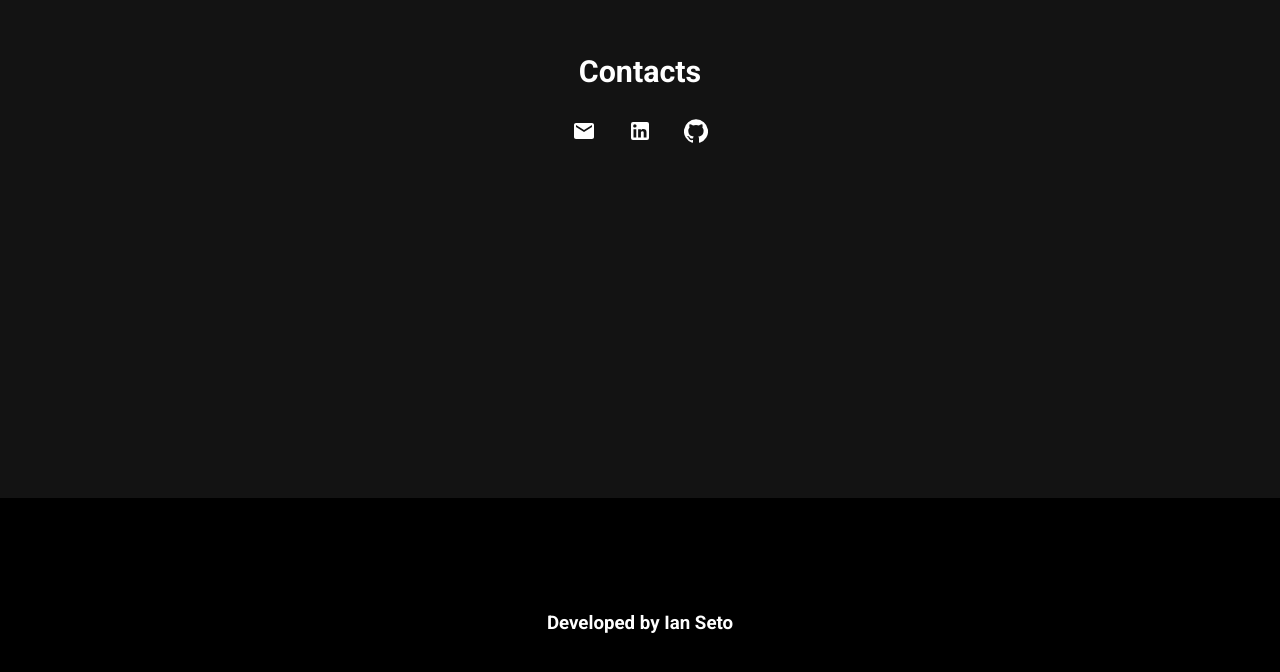
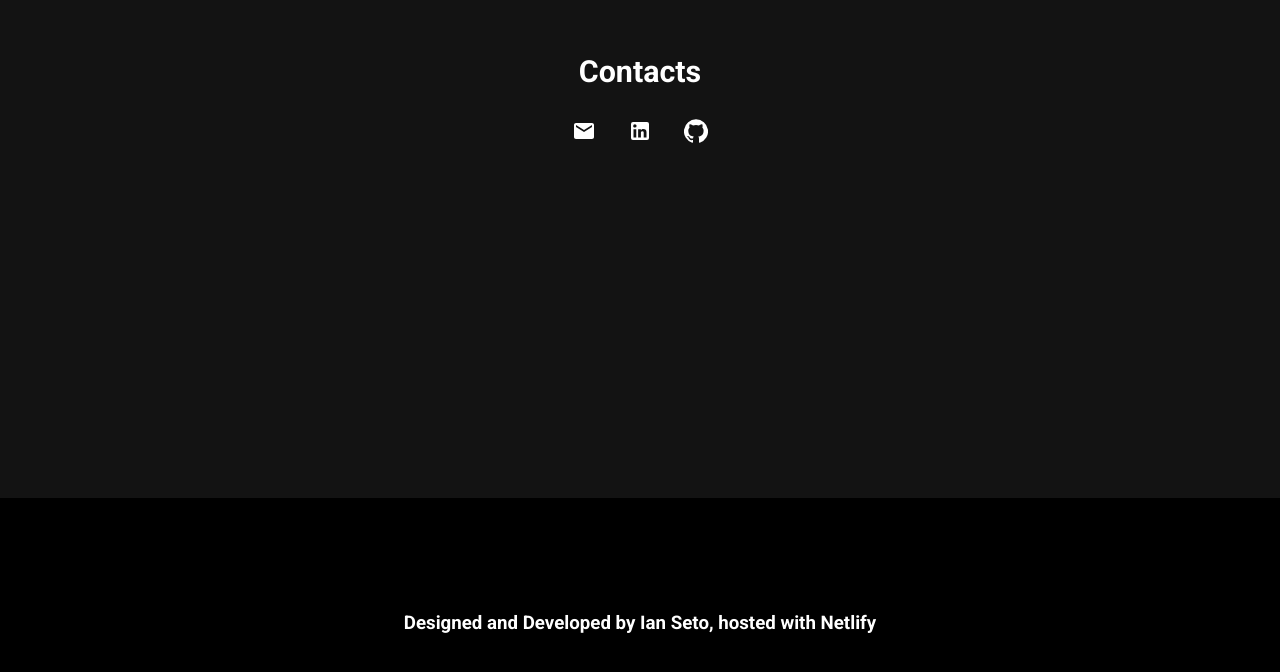
Before and after one commit to setoi1/React-Personal-Portfolio, a React (Create React App) app: page / in a window 1280 px wide. Shown: the part 2702-3374 px from the top of the page. Built offline with nearby package versions, Linux system fonts and the light colour scheme.

Commit message:
Edited footer

```diff
--- a/src/components/Footer.js
+++ b/src/components/Footer.js
@@ -4,7 +4,7 @@ const Footer = () => {
   return (
     <div className="footer-section">
       <div className="footer-text">
-        <h3>Developed by Ian Seto</h3>
+        <h3>Designed and Developed by Ian Seto, hosted with Netlify</h3>
       </div>
     </div>
   );
```
